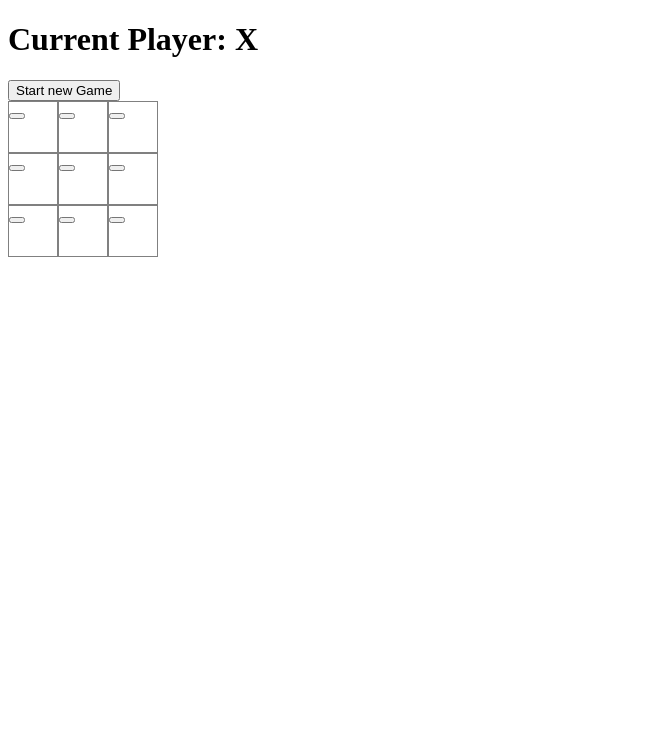
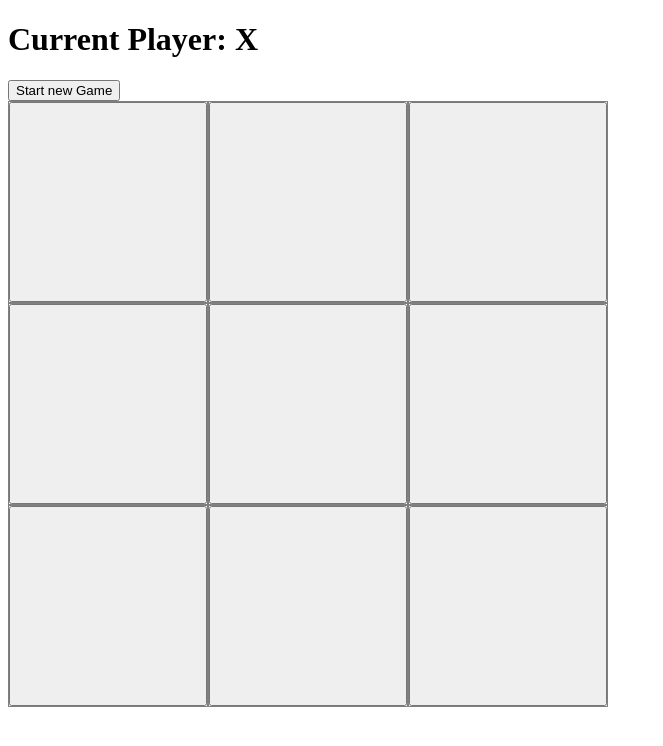
Before and after one commit to JillianAubrey/tictactoe_angular, an Angular app: page / in a window 1280 px wide. Shown: the top 746 px of the page, without its empty margins (0-663 px from the left). Built offline with nearby package versions, Linux system fonts and the light colour scheme.

Commit message:
Improve button styling

```diff
--- a/src/app/board/board.component.scss
+++ b/src/app/board/board.component.scss
@@ -1,10 +1,10 @@
 main {
   display: grid;
-  grid-template-columns: 50px 50px 50px;
+  grid-template-columns: 200px 200px 200px;
   grid-gap: 0px;
 }
 
 app-square {
   border: 1px gray solid;
-  height: 50px;
+  height: 200px;
 }
--- a/src/app/square/square.component.ts
+++ b/src/app/square/square.component.ts
@@ -4,7 +4,8 @@ import { Component, Input } from '@angular/core';
   selector: 'app-square',
   template: `
     <button>{{ value }}</button>
-  `
+  `,
+  styles: ['button { width: 100%; height: 100%; font-size: 5em !important; }']
 })
 export class SquareComponent {
 
```
